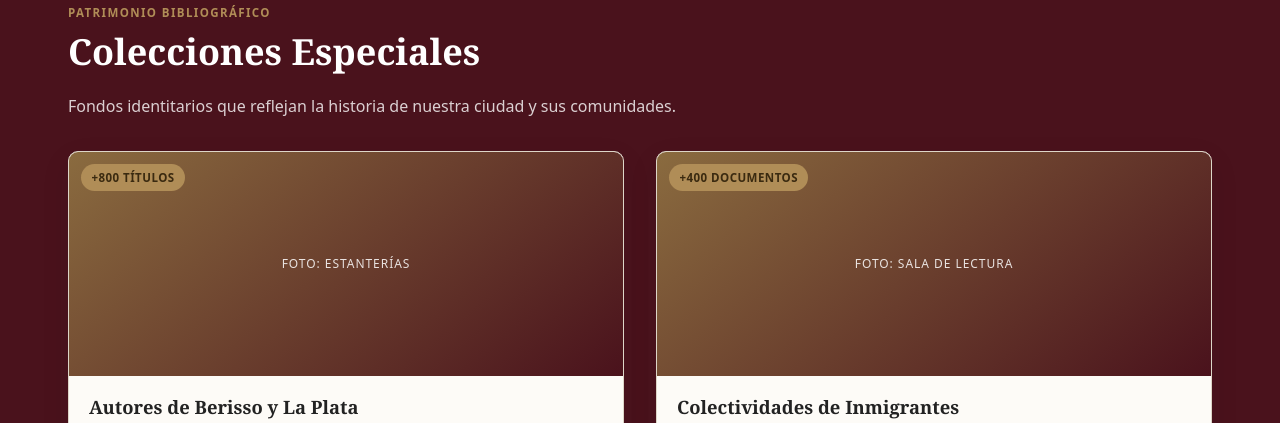
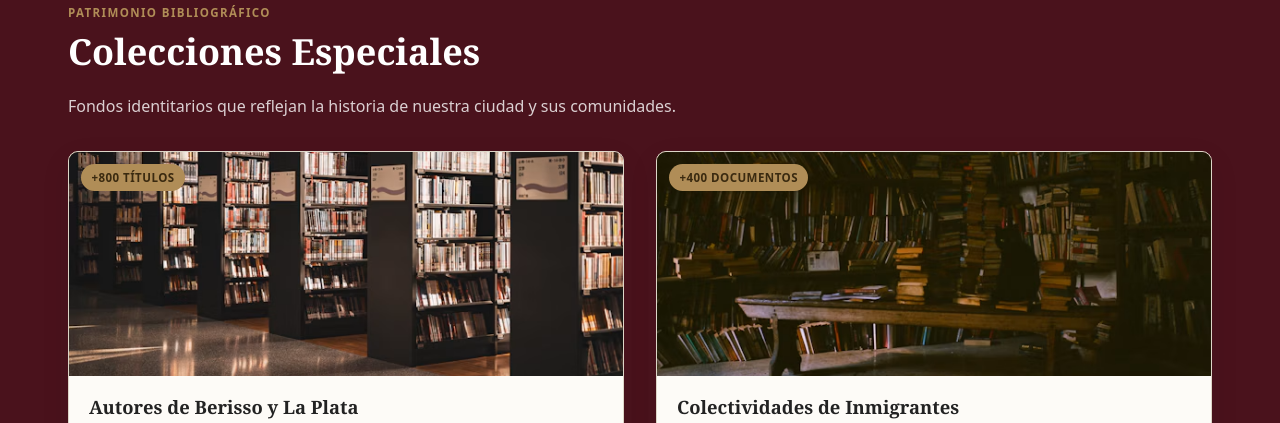
Before and after one commit to hleopary/biblioteca-pestalozzi-web, a plain HTML site: page index.html in a window 1280 px wide. Shown: the part 1714-2137 px from the top of the page. Drawn offline with Linux system fonts and the light colour scheme.

Commit message:
feat: incorporar fotografias del hero y colecciones

```diff
--- a/css/styles.css
+++ b/css/styles.css
@@ -259,11 +259,16 @@ textarea:focus-visible {
    Hero
    -------------------------------------------------------------------------- */
 
-/* TODO: reemplazar el degradado por la fotografía real de la biblioteca */
+/* Fondo: fotografía real con capa oscura encima para legibilidad del texto.
+   Si la foto no está, se ve el degradado oscuro como respaldo. */
 .hero {
-  background:
-    linear-gradient(120deg, rgba(74, 18, 28, 0.94), rgba(107, 29, 40, 0.8)),
+  background-color: #2b1b10;
+  background-image:
+    linear-gradient(120deg, rgba(74, 18, 28, 0.9), rgba(107, 29, 40, 0.72)),
+    url("../assets/img/hero.avif"),
     radial-gradient(circle at 72% 28%, #3d2817 0%, #2b1b10 70%);
+  background-size: cover;
+  background-position: center;
   color: #fff;
   padding: clamp(3rem, 7vw, 6rem) 0;
 }
@@ -487,13 +492,27 @@ textarea:focus-visible {
   color: var(--color-text-muted);
 }
 
-/* Placeholders de imagen (reemplazar por fotos reales) */
+/* Bloque de imagen de las tarjetas.
+   Por defecto muestra un degradado (placeholder); cada clase --<nombre>
+   agrega la foto real y deja el degradado como respaldo si falta el archivo. */
 .media {
   position: relative;
   min-height: 11rem;
   display: grid;
   place-items: center;
-  background: linear-gradient(140deg, #8a6b3f, #4a121c);
+  background-image: linear-gradient(140deg, #8a6b3f, #4a121c);
+  background-size: cover;
+  background-position: center;
+}
+
+.media--berisso {
+  background-image: url("../assets/img/coleccion-berisso-la-plata.avif"),
+    linear-gradient(140deg, #8a6b3f, #4a121c);
+}
+
+.media--colectividades {
+  background-image: url("../assets/img/coleccion-colectividades.avif"),
+    linear-gradient(140deg, #8a6b3f, #4a121c);
 }
 
 .media-tall { min-height: 14rem; }
--- a/index.html
+++ b/index.html
@@ -61,7 +61,7 @@
 
     <!-- Sección 1: Hero -->
     <section id="inicio" class="hero">
-      <!-- TODO: reemplazar el fondo por la fotografía de la biblioteca cuando esté disponible -->
+      <!-- Fondo: assets/img/hero.avif (definido en .hero, css/styles.css) -->
       <div class="container hero-inner">
         <div class="hero-content">
           <p class="eyebrow">Fundada en 1951 &middot; Berisso, Buenos Aires</p>
@@ -168,8 +168,7 @@
 
         <div class="card-grid card-grid-2">
           <article class="card coleccion">
-            <div class="media media-tall" role="img" aria-label="Foto: estanterías de biblioteca">
-              <span class="media-label">Foto: estanterías</span>
+            <div class="media media-tall media--berisso" role="img" aria-label="Autores de Berisso y La Plata">
               <span class="badge">+800 títulos</span>
             </div>
             <div class="card-body">
@@ -180,8 +179,7 @@
           </article>
 
           <article class="card coleccion">
-            <div class="media media-tall" role="img" aria-label="Foto: sala de lectura con mesas de madera">
-              <span class="media-label">Foto: sala de lectura</span>
+            <div class="media media-tall media--colectividades" role="img" aria-label="Colectividades de inmigrantes">
               <span class="badge">+400 documentos</span>
             </div>
             <div class="card-body">
```
Also changed, not shown: assets/img/coleccion-berisso-la-plata.avif (added), assets/img/coleccion-colectividades.avif (added), assets/img/hero.avif (added).
